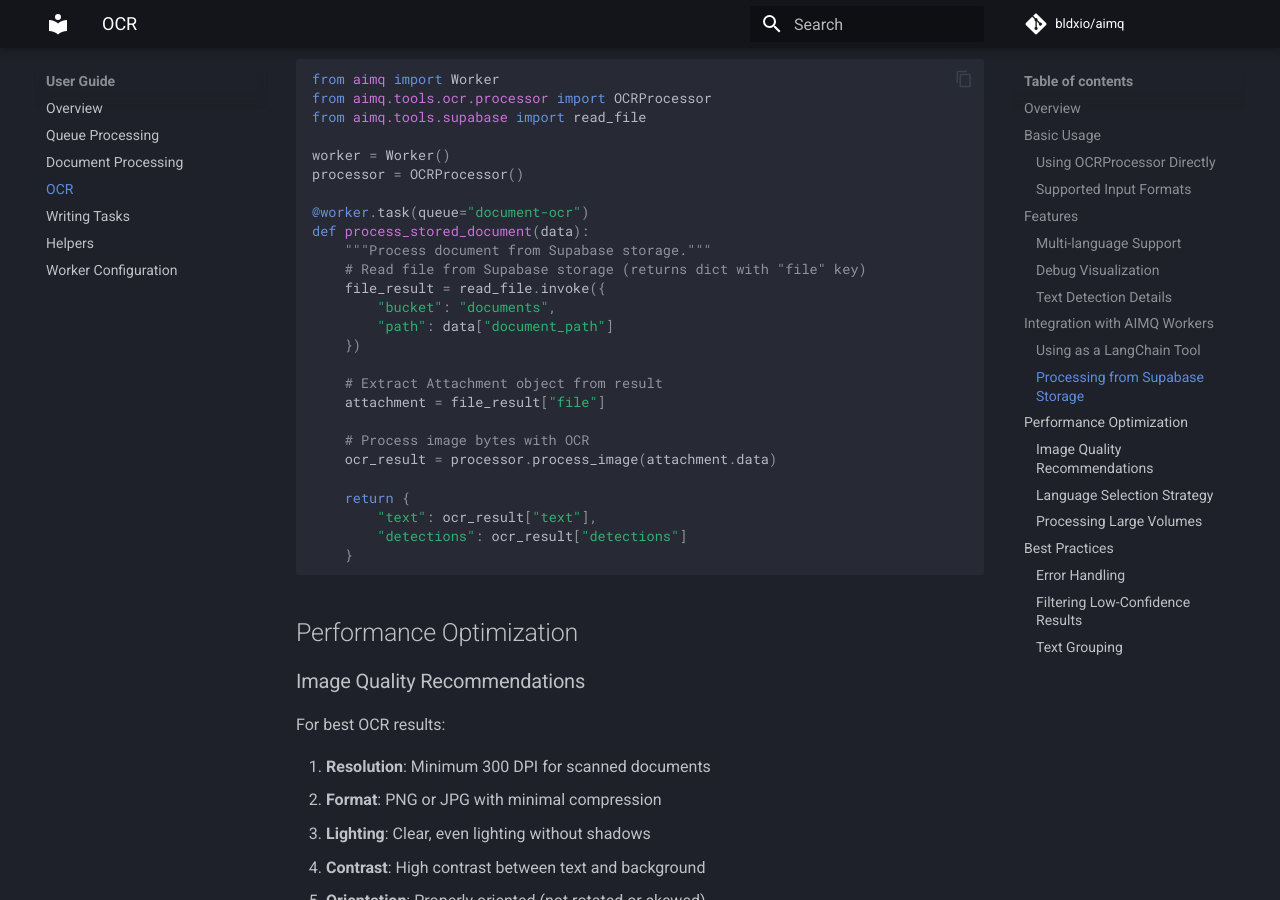
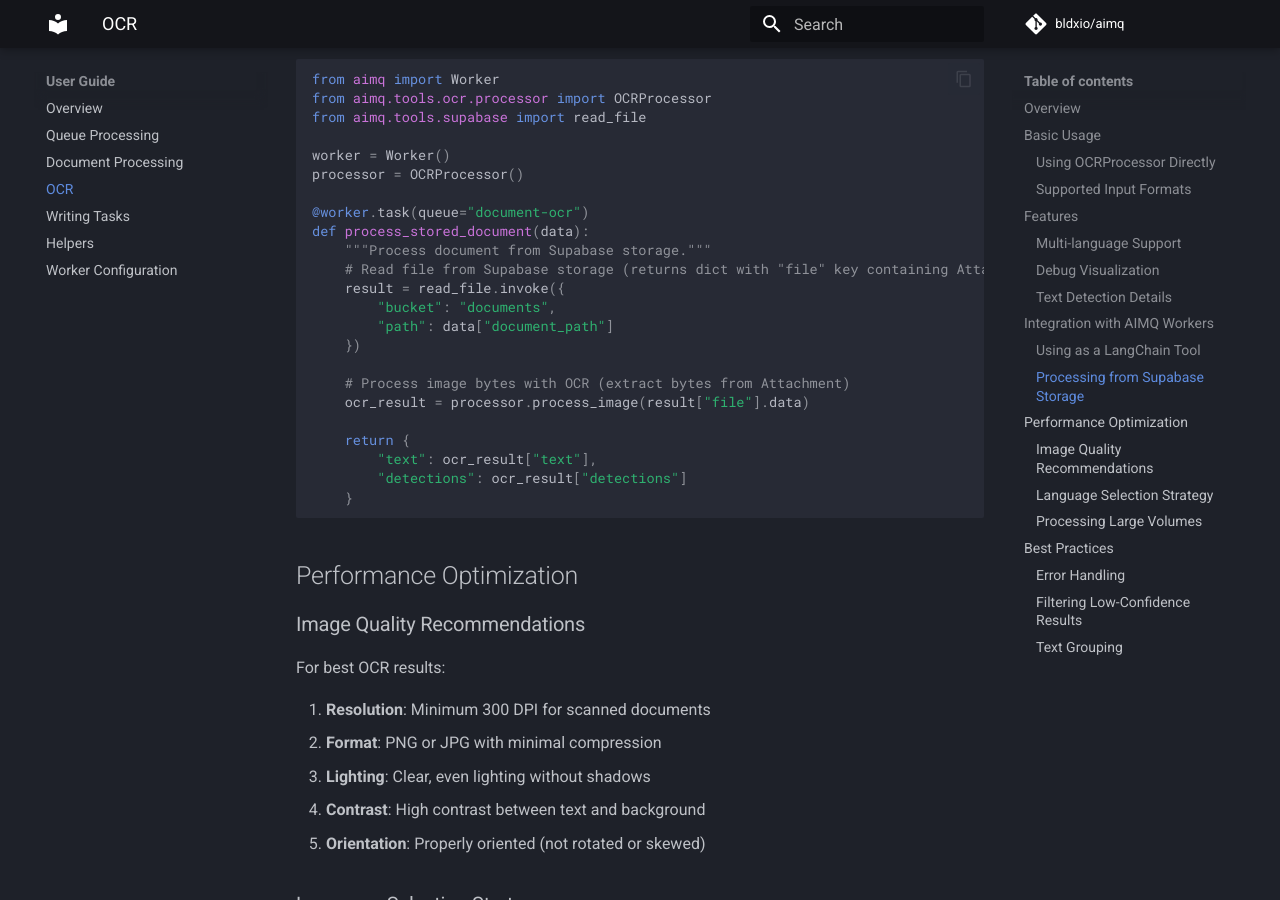
Before and after one commit to bldxio/aimq, an MkDocs documentation site: the page built from docs/user-guide/ocr.md, in a window 1280 px wide and 900 px high, scrolled down 2904 px. Built offline with MkDocs 1.6.1 and Material for MkDocs 9.7.7, drawn with Linux system fonts in a browser that asks for light colours; comment, search, counter and statistics services are not loaded.

Commit message:
fix: improve OCR docs example and modernize docker compose commands
- Simplify OCR example variable naming (file_result → result)
- Directly pass attachment bytes to processor (result["file"].data)
- Update justfile to use docker compose v2 syntax (no hyphen)

🤖 Generated with [Claude Code](https://claude.com/claude-code)

Co-Authored-By: Claude <noreply@anthropic.com>

```diff
--- a/docs/user-guide/ocr.md
+++ b/docs/user-guide/ocr.md
@@ -151,17 +151,14 @@ processor = OCRProcessor()
 @worker.task(queue="document-ocr")
 def process_stored_document(data):
     """Process document from Supabase storage."""
-    # Read file from Supabase storage (returns dict with "file" key)
-    file_result = read_file.invoke({
+    # Read file from Supabase storage (returns dict with "file" key containing Attachment)
+    result = read_file.invoke({
         "bucket": "documents",
         "path": data["document_path"]
     })
 
-    # Extract Attachment object from result
-    attachment = file_result["file"]
-
-    # Process image bytes with OCR
-    ocr_result = processor.process_image(attachment.data)
+    # Process image bytes with OCR (extract bytes from Attachment)
+    ocr_result = processor.process_image(result["file"].data)
 
     return {
         "text": ocr_result["text"],
```
Also changed, not shown: 1 other file.
